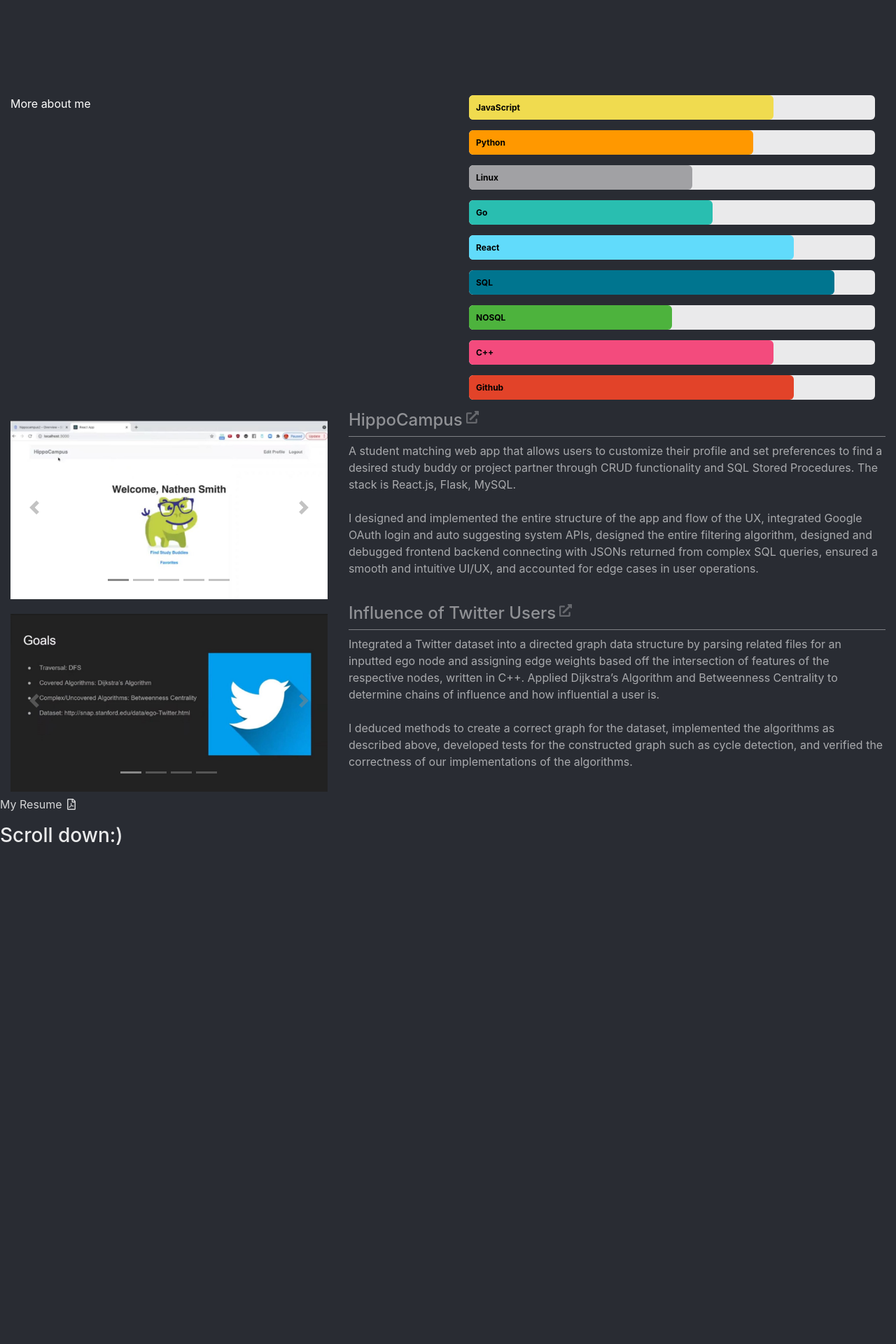
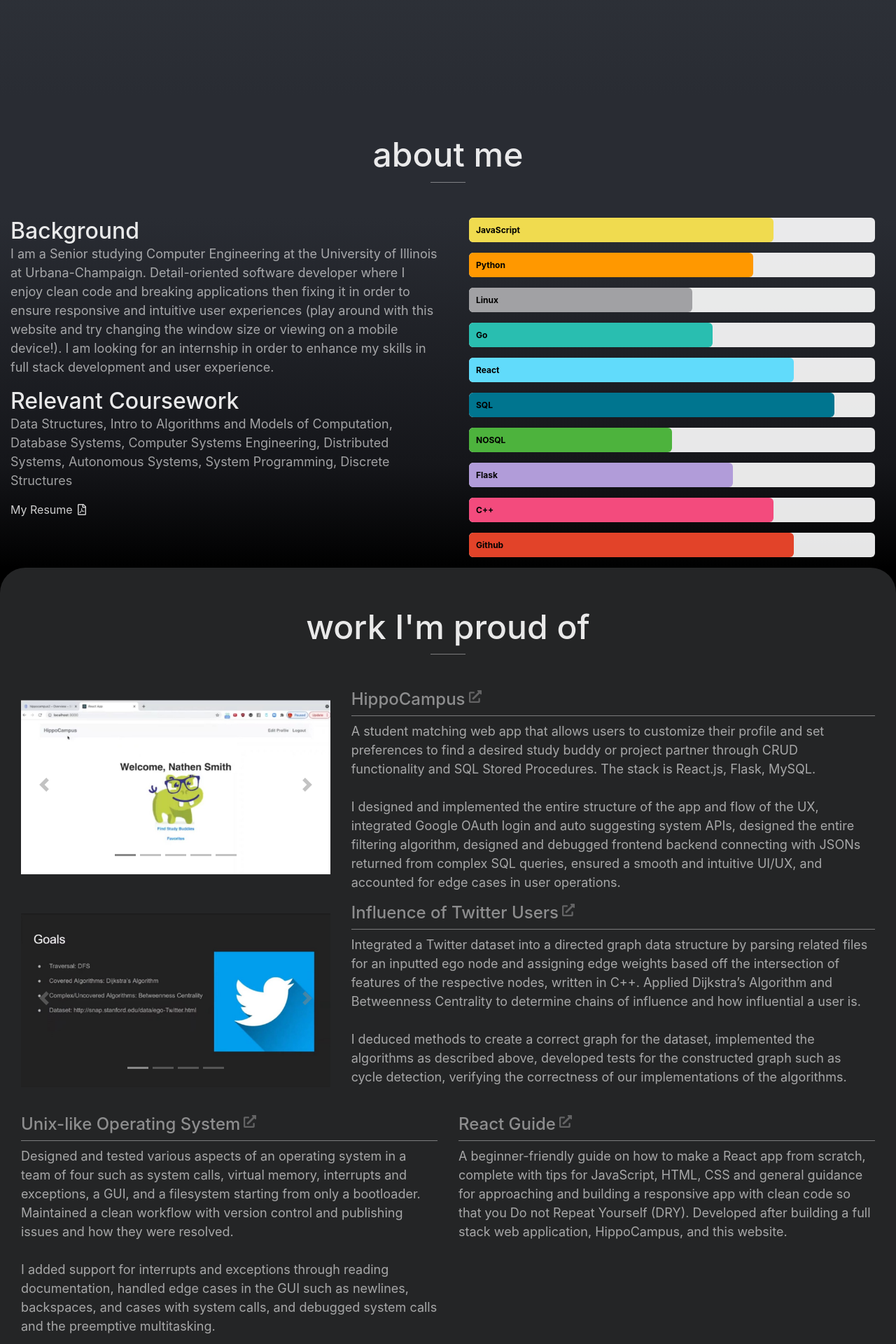
Before and after one commit to Nathen-Smith/nathen-smith.github.io, a React (Create React App) app: page / in a window 1280 px wide. Shown: the part 720-2640 px from the top of the page at 70% size. Built offline with nearby package versions, Linux system fonts and the light colour scheme; what @fortawesome/fontawesome would draw is missing.

Commit message:
finished projects and whole app, need to test on mobile

```diff
--- a/package.json
+++ b/package.json
@@ -25,7 +25,6 @@
     "react-responsive": "^8.2.0",
     "react-router-bootstrap": "^0.25.0",
     "react-router-dom": "^5.2.0",
-    "react-router-hash-link": "^2.4.3",
     "react-screentype-hook": "^1.0.17",
     "react-scripts": "4.0.3",
     "web-vitals": "^0.2.4",
--- a/src/App.js
+++ b/src/App.js
@@ -4,7 +4,6 @@ import { BrowserRouter as Router } from 'react-router-dom';
 import { Container } from 'react-bootstrap';
 import Navbar from 'react-bootstrap/Navbar';
 import Nav from 'react-bootstrap/Nav';
-import { NavHashLink } from 'react-router-hash-link';
 import useScreenType from "./shared-hooks/useScreenType";
 import { InView } from 'react-intersection-observer';
 
@@ -18,22 +17,21 @@ import brands from '@fortawesome/fontawesome-free-brands';
 import { FontAwesomeIcon } from '@fortawesome/react-fontawesome';
 import { faFilePdf } from '@fortawesome/free-regular-svg-icons';
 import { faGithub, faLinkedinIn } from '@fortawesome/free-brands-svg-icons';
+import { faExternalLinkAlt } from '@fortawesome/free-solid-svg-icons';
 import './scss/style.scss';
 
 fontawesome.library.add(brands)
 
 function Layout(props) {
-  const type = props.type; // just support fullscreen and mobile view for now=> we can simply use ternary operator
+  const type = props.type; // just support fullscreen and mobile view for now
   const height = window.innerHeight;
-  const [visibleNav, setVisibleNav] = useState(true); // unfortunately can't maintain DRY with the Navbar, needs a parent for the color change
+  const [visibleNav, setVisibleNav] = useState(true);
   return (
     <div>
       <Navbar collapseOnSelect bg={visibleNav ? "dark" : "light"} expand="md" sticky="top" variant={visibleNav ? "dark" : "light"} style={{transition:'0.5s linear'}}>
-        <NavHashLink to="#">
-          <Navbar.Brand className="nathen">
+        <a className="navbar-brand nathen" href="#top">
           Nathen Smith
-          </Navbar.Brand>
-        </NavHashLink>
+        </a>
         <Navbar.Toggle aria-controls="responsive-navbar-nav" />
         <Navbar.Collapse id="responsive-navbar-nav">
           <Nav className="ml-auto">
@@ -50,47 +48,101 @@ function Layout(props) {
         </Navbar.Collapse>
       </Navbar>
 
-      <InView as="div" id="intro" onChange={setVisibleNav} style={{height:height}}>
+      <div className="top" style={{height:height}}>
+      <Container className="container-intro">
+        <InView as="div" id="intro" onChange={setVisibleNav}>
           <h1>Hi.</h1>
+        </InView>
         <h2>I'm Nathen Smith.</h2>
-        <p className='light'>Computer Engineering at University of Illinois at Urbana-Champaign.</p>
+        <br />
+        <p className='light'>Computer Engineering at the University of Illinois at Urbana-Champaign.</p>
+        <p className='light'>Full Stack Developer.</p>
         <p className='light'>React.js and Python Enthusiast.</p>
+        <p className='light'>Aspiring Designer.</p>
         <p className='light'>Badminton player.</p>
-      </InView>
+        <br />
+        <a href="#about" className="btn btn-light btn-sm"><span style={{fontWeight:600}}>MORE ABOUT ME</span></a>
+        </Container>
+      </div>
 
-      <div style={type==='lg' ? {display:'flex', flexDirection:'row'} : {display:'flex', flexDirection:'column'}}>
+      <div id="about" style={{height:'56px'}}></div>
+      <h2 className='title'>about me</h2>
+      <hr className="title" />
+      <div className="intro" style={type==='lg' ? {display:'flex', flexDirection:'row'} : {display:'flex', flexDirection:'column'}}>
         <Container>
-          <p className="light-text" style={{color:'white'}}>
-            More about me
+          <h2>Background</h2>
+          <p className="background-text">
+            I am a Senior studying Computer Engineering at the University of Illinois at Urbana-Champaign. Detail-oriented software developer
+            where I enjoy clean code and breaking applications then fixing it in order to ensure responsive and intuitive user experiences
+            (play around with this website and try changing the window size or viewing on a mobile device!). I am looking for an internship in order to enhance my skills in full stack development and user experience.
           </p>
+          <h2>Relevant Coursework</h2>
+          <p className="background-text">
+            Data Structures, Intro to Algorithms and Models of Computation, Database Systems, Computer Systems Engineering, Distributed Systems,
+            Autonomous Systems, System Programming, Discrete Structures
+          </p>
+          <a href="https://drive.google.com/file/d/1fPxuV9Q4mVLP5TB0HwfCs-AQ0Ckda4Pa/view?usp=sharing">
+            <p className='document-link'>
+              My Resume <FontAwesomeIcon icon={faFilePdf} style={{marginLeft:'3px'}} />
+            </p>
+          </a>
         </Container>
         <Container>
           <ShowSkills />
         </Container>
       </div>
 
-      {/* <div id="portfolio"> */}
+      <div style={{backgroundColor:'black'}}>
+        <div className="curved">
+          <div id="portfolio" style={{height:'56px'}}></div>
+          <h2 className='title'>work I'm proud of</h2>
+          <hr className='title' />
           <CS411Carousel />
           <CS225Carousel />
-      {/* </div> */}
+          <br />
+          <div style={type==='lg' ? {display:'flex', flexDirection:'row', marginLeft:'15px', marginRight:'15px'} : {display:'flex', flexDirection:'column'}}>
+            <Container>
+                <a href="https://github.com/Nathen-Smith/Operating-System" className="project-link" style={{textDecoration:'none'}}>
+                  <h4 className="project-title">
+                      Unix-like Operating System
+                    <FontAwesomeIcon icon={faExternalLinkAlt} size="xs" style={{marginLeft:'5px', marginBottom:'5px',opacity:'0.6'}}/>
+                  </h4>
+                </a>
+                <hr />
+                <p className="project-text">
+                  Designed and tested various aspects of an operating system in a team of four such as system calls, virtual memory,
+                  interrupts and exceptions, a GUI, and a filesystem starting from only a bootloader. Maintained a clean workflow with
+                  version control and publishing issues and how they were resolved.
+                  <br /><br />
+                  I added support for interrupts and exceptions through reading documentation, handled edge cases in the GUI such as
+                  newlines, backspaces, and cases with system calls, and debugged system calls and the preemptive multitasking.
+                </p>
+            </Container>
+            <Container>
+                <a href="https://github.com/Nathen-Smith/react-guide" className="project-link" style={{textDecoration:'none'}}>
+                  <h4 className="project-title">
+                      React Guide
+                    <FontAwesomeIcon icon={faExternalLinkAlt} size="xs" style={{marginLeft:'5px', marginBottom:'5px',opacity:'0.6'}}/>
+                  </h4>
+                </a>
+                <hr />
+                <p className="project-text">
+                  A beginner-friendly guide on how to make a React app from scratch, complete with tips for JavaScript, HTML, CSS and general
+                  guidance for approaching and building a responsive app with clean code so that you Do not Repeat Yourself (DRY). Developed
+                  after building a full stack web application, HippoCampus, and this website.
+                </p>
+            </Container>
+          </div>
+          <br />
+        </div>
+      </div>
 
-      <a href="https://drive.google.com/file/d/1fPxuV9Q4mVLP5TB0HwfCs-AQ0Ckda4Pa/view?usp=sharing">
-        <p className='document-link'>
-          My Resume <FontAwesomeIcon icon={faFilePdf} style={{marginLeft:'3px'}} />
-        </p>
-      </a>
-
-      <h3 style={{height:'1000px'}}>Scroll down:)</h3>
-
-
-      {/* <div style={{width:'60%',margin:'auto',padding:'10px'}}> */}
-        {/* <div id="about"> */}
-          {/* <ShowSkills /> */}
-        {/* </div> */}
-        <div id="contact" style={{display:'block', marginBottom:'50px'}}>
+      <div id="contact" style={{height:'56px'}}></div>
+      <h2 className='title'>ready to talk?</h2>
+      <hr className="title" />
+      <div style={{display:'block', marginBottom:'50px'}}>
         <Links />
       </div>
-      {/* </div> */}
 
     </div>
   );
--- a/src/components/carousel/CS225Carousel.js
+++ b/src/components/carousel/CS225Carousel.js
@@ -50,7 +50,7 @@ const Description = () => {
         <br /><br />
         I deduced methods to create a correct graph for the dataset, implemented the algorithms
         as described above, developed tests for the constructed graph
-        such as cycle detection, and verified the correctness of our implementations of the algorithms.
+        such as cycle detection, verifying the correctness of our implementations of the algorithms.
       </p>
 
     </div>
@@ -63,7 +63,7 @@ const CS225Carousel = () => {
 
   if (screenType === "3-cols" || screenType === "2-cols") {
     return (
-      <div style={{display:'flex', flexDirection:'row'}}>
+      <div style={{display:'flex', flexDirection:'row', marginLeft:'15px', marginRight:'15px'}}>
         <Container style={{display:'inline-block', width:'60%',marginTop:'15px'}}>
           <MyCarousel />
         </Container>
--- a/src/components/carousel/CS411Carousel.js
+++ b/src/components/carousel/CS411Carousel.js
@@ -66,7 +66,7 @@ const CS411Carousel = () => {
 
   if (screenType === "3-cols" || screenType === "2-cols") {
     return (
-      <div style={{display:'flex', flexDirection:'row'}}>
+      <div style={{display:'flex', flexDirection:'row', marginLeft:'15px', marginRight:'15px'}}>
         <Container style={{display:'inline-block', width:'60%',marginTop:'15px'}}>
           <MyCarousel />
         </Container>
--- a/src/components/skills.js
+++ b/src/components/skills.js
@@ -36,6 +36,11 @@ const values = [
     active: {transition: '3s', background: '#4DB33D', width: '50%' }
   },
   {
+    text: "Flask",
+    before: {width: '0%', background: '#b19cd9'},
+    active: {transition: '3s', background: '#b19cd9', width: '65%' }
+  },
+  {
     text: "C++",
     before: {width: '0%', background: '#f34b7d'},
     active: {transition: '3s', background: '#f34b7d', width: '75%' }
--- a/src/scss/_mixins.scss
+++ b/src/scss/_mixins.scss
@@ -12,3 +12,41 @@
 {
   font-family: -apple-system,BlinkMacSystemFont,Segoe UI,Helvetica,Arial,sans-serif,Apple Color Emoji,Segoe UI Emoji;
 }
+
+/*
+A simple little SCSS mixin for creating scrim gradients
+Inspired by Andreas Larson - https://github.com/larsenwork
+https://css-tricks.com/easing-linear-gradients/
+*/
+
+@mixin scrimGradient($startColor: $color-black, $direction: 'to bottom') {
+
+  $scrimCoordinates: (
+    0: 1,
+    19: 0.738,
+    34: 0.541,
+    47: 0.382,
+    56.5: 0.278,
+    65: 0.194,
+    73: 0.126,
+    80.2: 0.075,
+    86.1: 0.042,
+    91: 0.021,
+    95.2: 0.008,
+    98.2: 0.002,
+    100: 0
+  );
+
+  $hue: hue($startColor);
+  $saturation: saturation($startColor);
+  $lightness: lightness($startColor);
+  $stops: ();
+
+  @each $colorStop, $alphaValue in $scrimCoordinates {
+    $stop: hsla($hue, $saturation, $lightness, $alphaValue) percentage($colorStop/100);
+    $stops: append($stops, $stop, comma);
+  }
+
+  background: linear-gradient(unquote($direction), $stops);
+
+}
--- a/src/scss/style.scss
+++ b/src/scss/style.scss
@@ -142,8 +142,9 @@ hr {
   border-top-color: rgba(255, 255, 255, .4);
 }
 
-.project-text {
+.project-text, .background-text {
   color: rgba(255, 255, 255, .6);
+  font-size: large;
 }
 
 .project-title {
@@ -169,7 +170,8 @@ hr {
 
 p.light {
   color: rgba(255, 255, 255, .6);
-  margin-bottom: 2px;
+  margin-bottom: 5px;
+  font-weight: 120;
 }
 
 html {
@@ -181,3 +183,43 @@ html {
 		scroll-behavior: auto;
 	}
 }
+
+.intro {
+  background: rgb(41,44,51);
+  background: linear-gradient(180deg, rgba(41,44,51,1) 0%, rgba(21,22,26,1) 70%, rgba(0,0,0,1) 100%);
+  // the gradient should be long with the center point about 3/10 towards the darker side of the gradient
+}
+
+.curved {
+  border-top-left-radius: 36px;
+  border-top-right-radius: 36px;
+  background-color: #242526;
+  margin-left: auto;
+  margin-right: auto;
+  display: block;
+}
+
+h2.title {
+  // margin-left: auto;
+  // margin-right: auto;
+  // display: block;
+  font-size: 300%;
+  text-align: center;
+  margin-bottom: 10px;
+}
+
+hr.title {
+  text-align: center;
+  margin: auto;
+  width: 50px;
+  margin-bottom: 50px;
+}
+
+div.top {
+  background: rgb(52,58,64);
+  background: linear-gradient(180deg, rgba(52,58,64,1) 0%, rgba(47,51,58,1) 70%, rgba(41,44,51,1) 100%);
+}
+
+.container-intro {
+  margin-left: 0;
+}
```
Also changed, not shown: 1 other file (tests, documents, lock files or other folders). Lines whose indentation alone changed are shown as unchanged.
